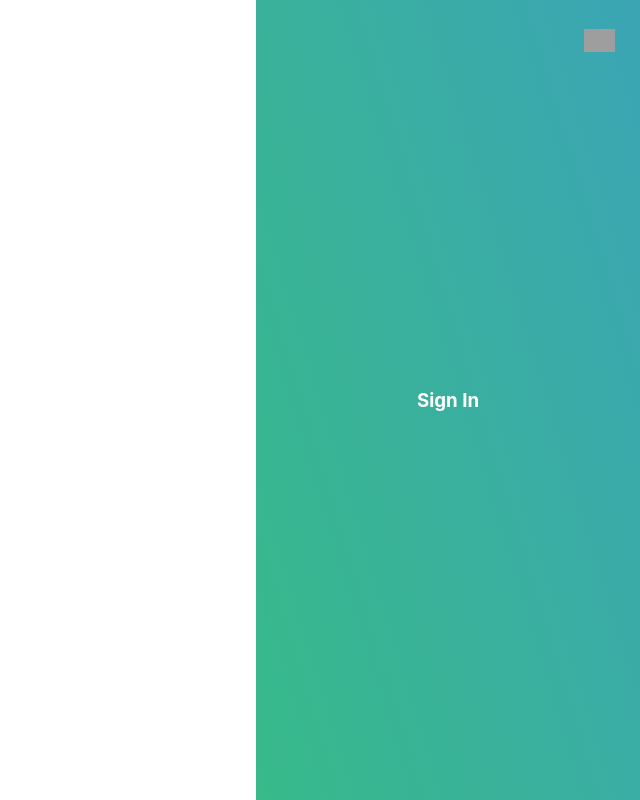
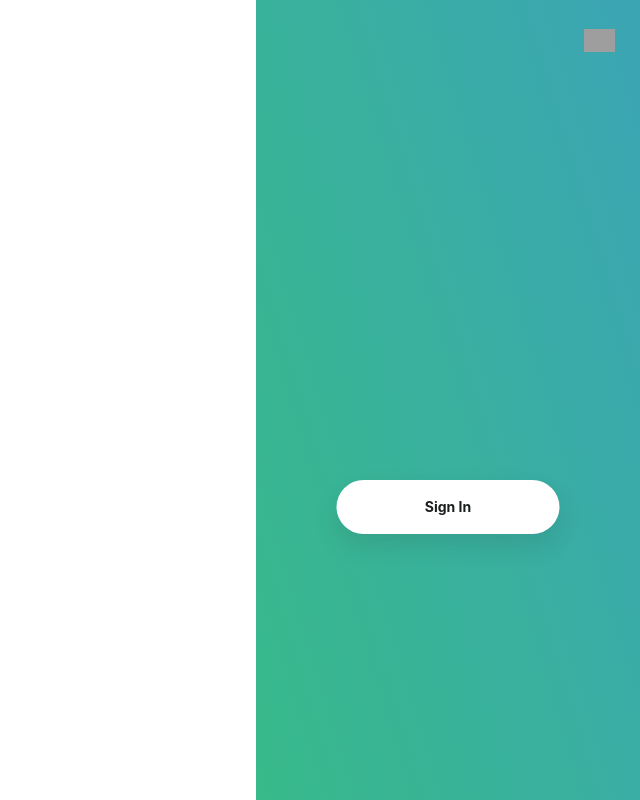
Before and after one commit to AimeurAmin/AuthFront, a React (Create React App) app: page /Signup in a window 1280 px wide. Shown: the whole page, without its empty margins (640-1280 px from the left). Built offline with nearby package versions, Linux system fonts and the light colour scheme; grey boxes are pictures that could not be loaded.

Commit message:
styling sign in and sign up buttons

```diff
--- a/src/App.css
+++ b/src/App.css
@@ -1,5 +1,6 @@
 .App {
   text-align: center;
+  text-decoration: none;
 }
 
 .App-logo {
--- a/src/components/AuthLink.js
+++ b/src/components/AuthLink.js
@@ -1,23 +1,23 @@
 import React, {useState} from 'react';
 import { motion } from 'framer-motion';
-import '../styles/login.css'
+import '../styles/login.css';
+import '../styles/authLink.css';
 import { NavLink } from 'react-router-dom';
 
 const AuthLink = (props) => {
-    const exitAnimation = props.exitAnimation ? {opacity:0} : {}
+    // const exitAnimation = props.exitAnimation ? {opacity:0} : {}
     return (
-        <div>
-            <NavLink to={props.link} exact className='link-go-to'>
+            <NavLink to={props.link}  className='link-go-to image-container-btn'>
                 <motion.h3
-                    exit={exitAnimation}
+                    exit={{opacity:0}}
                     initial={{opacity:0}}
                     animate={{opacity:1}}
                     transition={{duration: .5}}
+                    className='text-auth-btn'
                 >
                     {props.children}
                 </motion.h3>
             </NavLink>
-        </div>
     )}
 
 export default AuthLink;
--- a/src/pages/Signup.js
+++ b/src/pages/Signup.js
@@ -10,7 +10,7 @@ const Signup = () => {
     const [exitAnimation, setExitAnimation] = useState({
         left: ['100%', '0%'],
         transform: ['translate(-100%)', 'translate(0%)'],
-        width:['30%','50%','30%']
+        width:['30%','70%','30%']
     })
 
     const handleClose = () => {
--- /dev/null
+++ b/src/styles/authLink.css
@@ -0,0 +1,43 @@
+.image-container-btn {
+    height: 54px;
+    min-width: 223px;
+    border: none;
+    border-radius: 30px;
+    color: #1a1e1d;
+    /* font-family: "GothamPro Medium",serif; */
+    font-size: .875rem;
+    text-align: center;
+    display: -webkit-box;
+    display: -ms-flexbox;
+    display: flex;
+    -webkit-box-align: center;
+    -ms-flex-align: center;
+    align-items: center;
+    -webkit-box-pack: center;
+    -ms-flex-pack: center;
+    justify-content: center;
+    cursor: pointer;
+    -webkit-user-select: none;
+    -moz-user-select: none;
+    -ms-user-select: none;
+    user-select: none;
+    line-height: 100%;
+    -webkit-box-shadow: 0 12px 24px rgba(34,51,49,.13);
+    box-shadow: 0 12px 24px rgba(34,51,49,.13);
+    background: #fff;
+    width: 40%;
+    position: absolute;
+    top: 60%;
+    left: 50%;
+    transform: translate(-50%, 0%);
+}
+
+.text-auth-btn {
+    color: #1a1e1d;
+    /* font-family: "GothamPro Medium",serif; */
+    font-size: .875rem;
+    text-align: center;
+    cursor: pointer;
+    line-height: 100%;
+    text-decoration: none;
+}
--- a/src/styles/login.css
+++ b/src/styles/login.css
@@ -20,12 +20,7 @@
 
 .link-go-to {
     text-decoration: none;
-    color: white;
-
-    position: absolute;
-    top: 50%;
-    left: 50%;
-    transform: translate(-50%, -50%);
+    /* color: white;*/
 }
 
 .page__close_auth {
```
